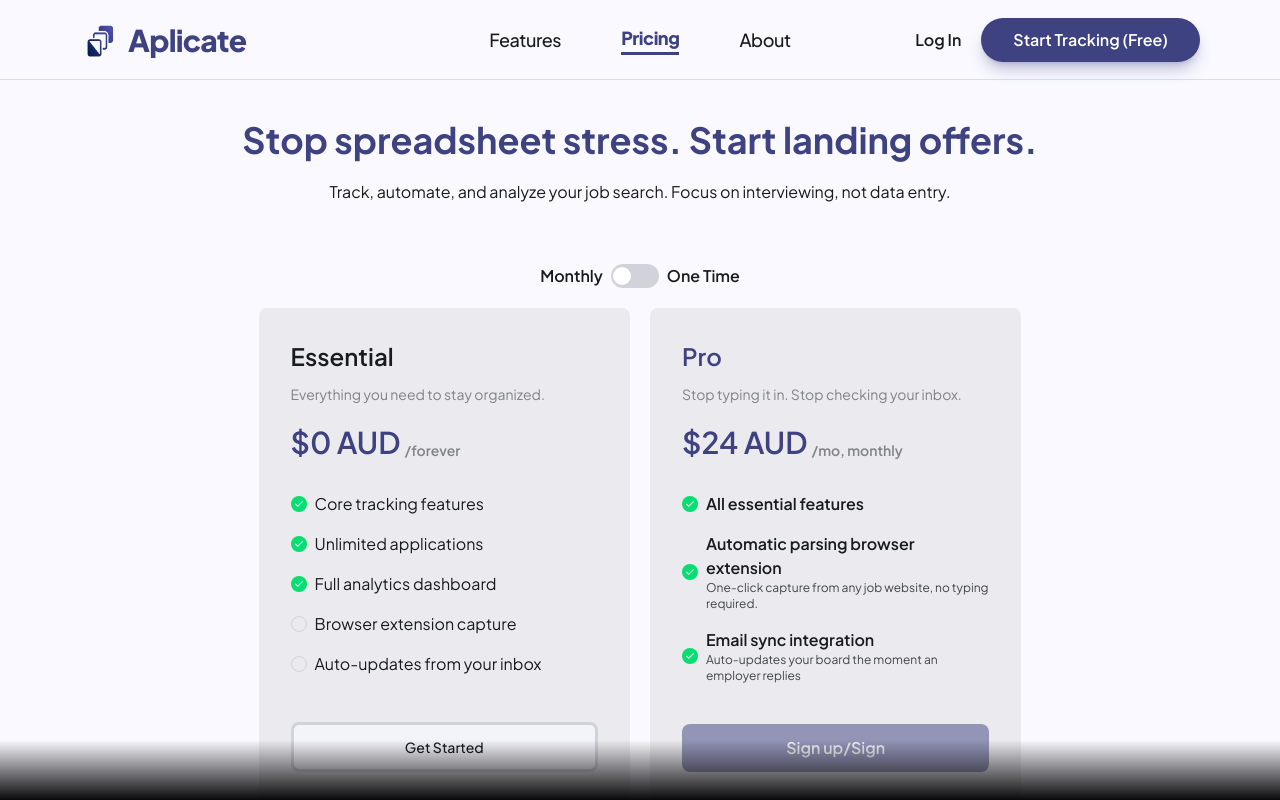
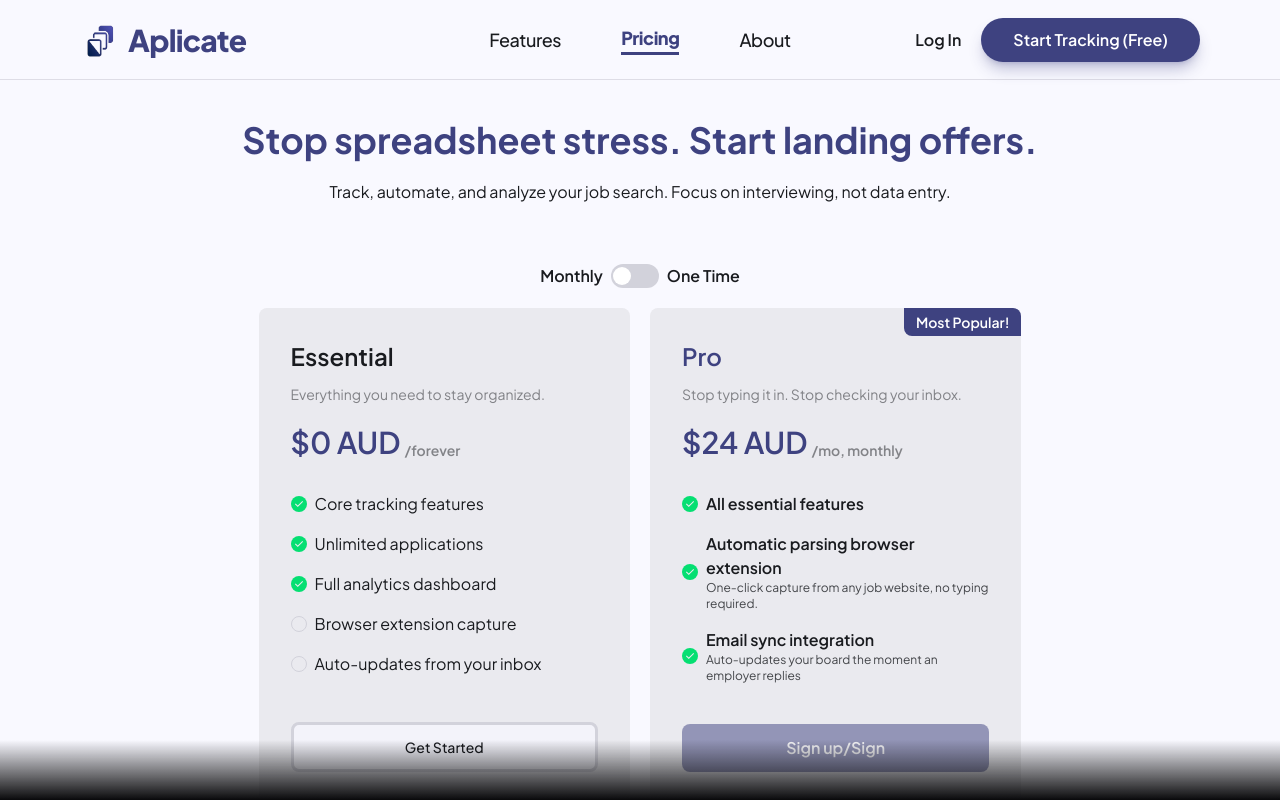
Before and after one commit to Galvatar/Aplicate, a Next.js app: page /pricing in a window 1280 px wide. Built offline with nearby package versions, Linux system fonts and the light colour scheme; no server answers.

Commit message:
Added the most popular pill on pricing page

```diff
--- a/app/(landing)/pricing/PricingPage.tsx
+++ b/app/(landing)/pricing/PricingPage.tsx
@@ -162,9 +162,9 @@ export default function PricingPage() {
               variants={fadeInUp}
               className="flex relative h-full w-full justify-between flex-col items-start rounded-lg p-8 bg-surface-container"
             >
-              {/* <div className="flex absolute bg-primary text-sm font-semibold text-on-primary top-0 right-0 px-3 py-1 rounded-tr-lg rounded-bl-lg">
+              <div className="flex absolute bg-primary text-sm font-semibold text-on-primary top-0 right-0 px-3 py-1 rounded-tr-lg rounded-bl-lg">
                 Most Popular!
-              </div> */}
+              </div>
               <div className="flex flex-col items-start mb-10">
                 <h2 className="font-semibold text-2xl text-primary">Pro</h2>
                 <p className="text-sm mt-3 text-on-surface/50 text-left">
--- a/components/ui/paddleButton.tsx
+++ b/components/ui/paddleButton.tsx
@@ -67,6 +67,12 @@ export default function PaddleButton({ yearly, manage }: BuyButtonProps) {
     };
 
     useEffect(() => {
+        if (typeof window !== 'undefined' && (window as any).Paddle) {
+            handlePaddleInit();
+        }
+    }, []);
+
+    useEffect(() => {
         if (subscription == null) return;
         setIsPro(isProUser());
     }, [subscription])
```
